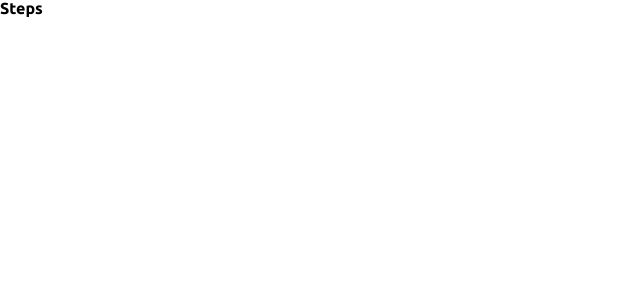
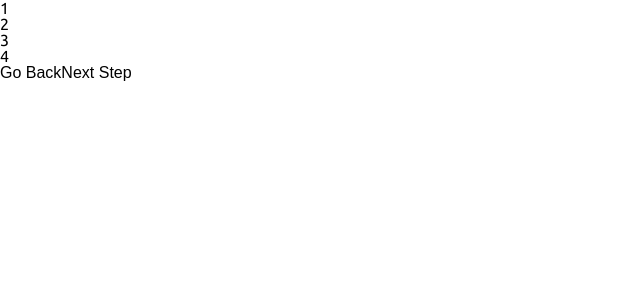
Before and after one commit to Rpayet/fem-stepform, a React (Create React App) app: page / in a window 1280 px wide. Shown: the top 300 px of the page, without its empty margins (0-640 px from the left). Built offline with nearby package versions, Linux system fonts and the light colour scheme.

Commit message:
SubscribeForm update. Number steps. Navigation Buttons init.

```diff
--- a/src/pages/Forms/SubscribeForm.jsx
+++ b/src/pages/Forms/SubscribeForm.jsx
@@ -2,9 +2,16 @@ import { Outlet } from "react-router-dom";
 
 export default function SubscribeForm() {
     return (
-        <div>
-            <h2>Steps</h2>
+        <form>
+            <div className='steps-ariane'>
+                <p>1</p>
+                <p>2</p>
+                <p>3</p>
+                <p>4</p>
+            </div>
             <Outlet />
-        </div>
+            <button>Go Back</button>
+            <button>Next Step</button>
+        </form>
     )
 }
```
